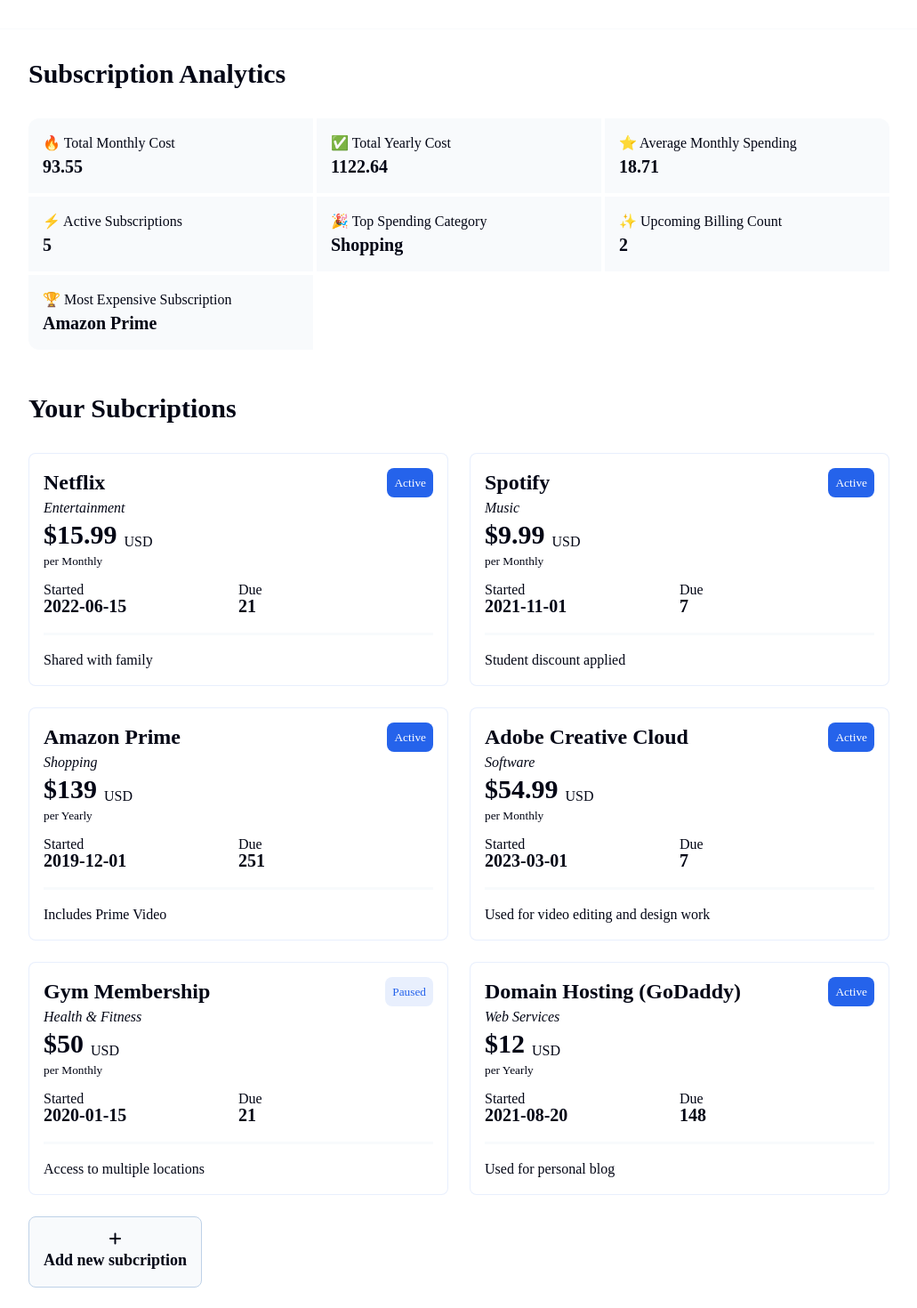
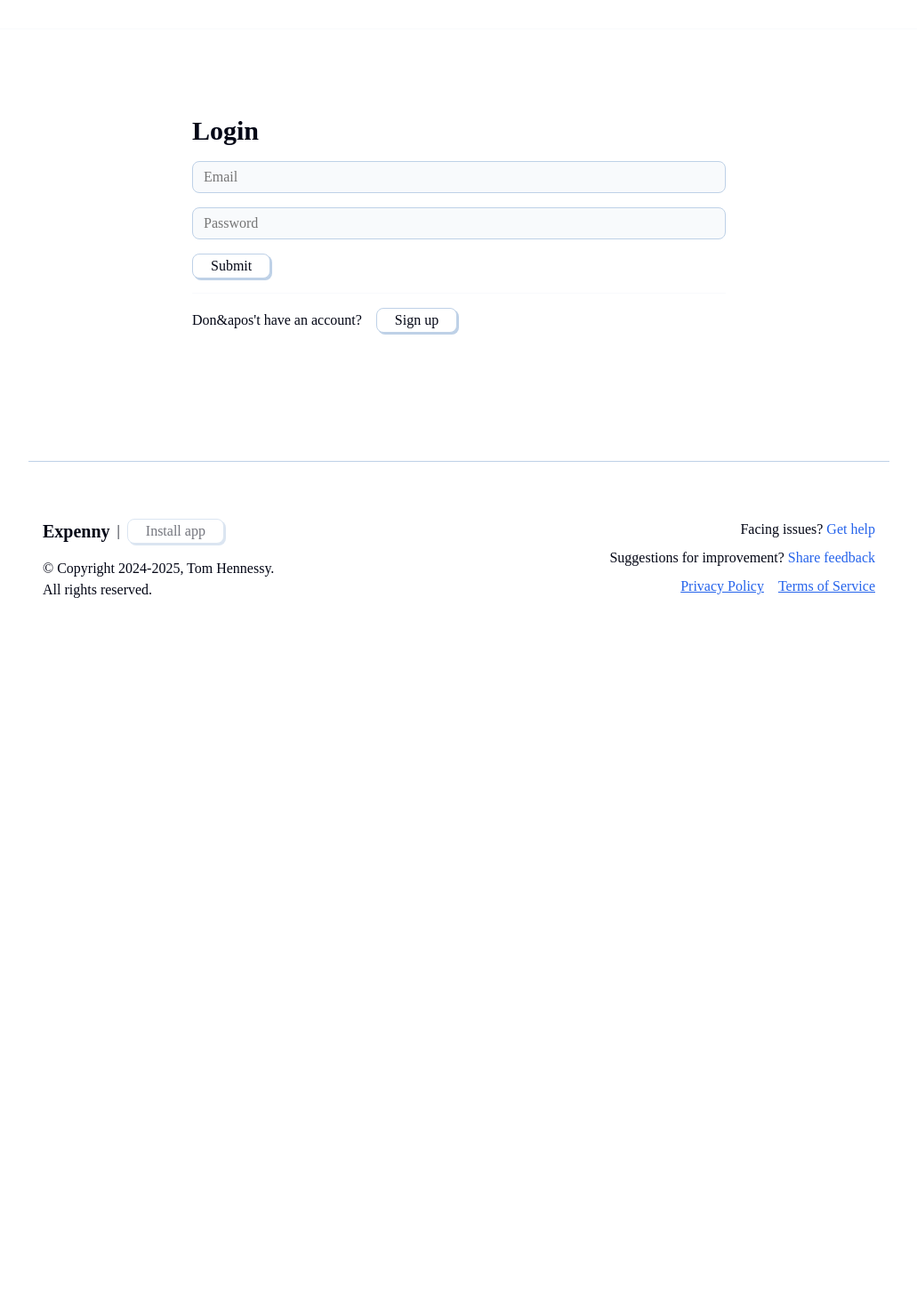
Before and after one commit to tomlhennessy/expenny, a Next.js app: page /dashboard in a window 1280 px wide. Shown: the part 80-1550 px from the top of the page at 89% size, without its empty margins (124-1155 px from the left). After the commit the page ends 835 px from the top, so only its background shows below. Built offline with nearby package versions, Linux system fonts and the light colour scheme; a web font is replaced by a local one.

Commit message:
login and input forms

```diff
--- a/app/dashboard/page.js
+++ b/app/dashboard/page.js
@@ -8,7 +8,7 @@
 
 
 export default function DashboardPage() {
-    const isAuthenticated = true
+    const isAuthenticated = false
     const [isAddEntry, setIsAddEntry] = useState(false)
 
     function handleToggleInput() {
@@ -22,9 +22,9 @@
     }
 
     return (
-      <div>
+      <div className='section-container'>
         <SubscriptionSummary />
-        <SubscriptionsDisplay />
+        <SubscriptionsDisplay handleShowInput={ isAddEntry ? () => { } : handleToggleInput} />
         {isAddEntry && (
           <SubscriptionForm onSubmit={() => { }} closeInput={handleToggleInput} />
         )}
--- a/app/globals.css
+++ b/app/globals.css
@@ -47,13 +47,6 @@
   gap: 2rem;
   flex: 1;
 }
-
-main > div:first-of-type {
-  display: flex;
-  flex-direction: column;
-  gap: 3rem;
-}
-
 
 
 /* home page */
@@ -151,6 +144,12 @@
 
 
 /* dashboard page */
+
+.section-container {
+  display: flex;
+  flex-direction: column;
+  gap: 3rem;
+}
 
 section {
   display: flex;
--- a/components/Login.jsx
+++ b/components/Login.jsx
@@ -1,15 +1,24 @@
+'use client'
+
+import { useState } from "react"
 
 export default function Login() {
+    const [email, setEmail] = useState('')
+    const [password, setPassword] = useState('')
+    const [isRegistration, setIsRegistration] = useState('')
+
     return (
       <div className='login'>
-        <h2>Login</h2>
+        <h2>{isRegistration ? 'Create an account' : 'Login'}</h2>
         <input placeholder="Email" type="email" />
         <input placeholder="Password" type="password" />
         <button>Submit</button>
         <div className='full-line' />
         <div>
-          <p>Don&apos;t have an account?</p>
-          <button>Sign Up</button>
+          <p>{isRegistration ? 'Already have an account?' : 'Don&apos\'t have an account?'}</p>
+          <button onClick={() => {
+            setIsRegistration(!isRegistration)
+          }}>{isRegistration ? 'Log in' : 'Sign up'}</button>
         </div>
       </div>
     )
--- a/components/SubscriptionsDisplay.jsx
+++ b/components/SubscriptionsDisplay.jsx
@@ -1,7 +1,9 @@
 import { getDaysUntilNextCharge, subscriptions } from "@/utils"
 
 
-export default function SubscriptionsDisplay() {
+export default function SubscriptionsDisplay(props) {
+    const { handleShowInput } = props
+
     return (
       <section>
         <h2>Your Subcriptions</h2>
@@ -56,9 +58,9 @@
 
             )
           })}
-          <button className='button-card add-subscriptions'>
+          <button onClick={handleShowInput} className='button-card add-subscriptions'>
             <i className='fa-solid fa-plus'></i>
-            <h5>Add new subcription</h5>
+            <h5>Add new subscription</h5>
           </button>
         </div>
       </section>
```
